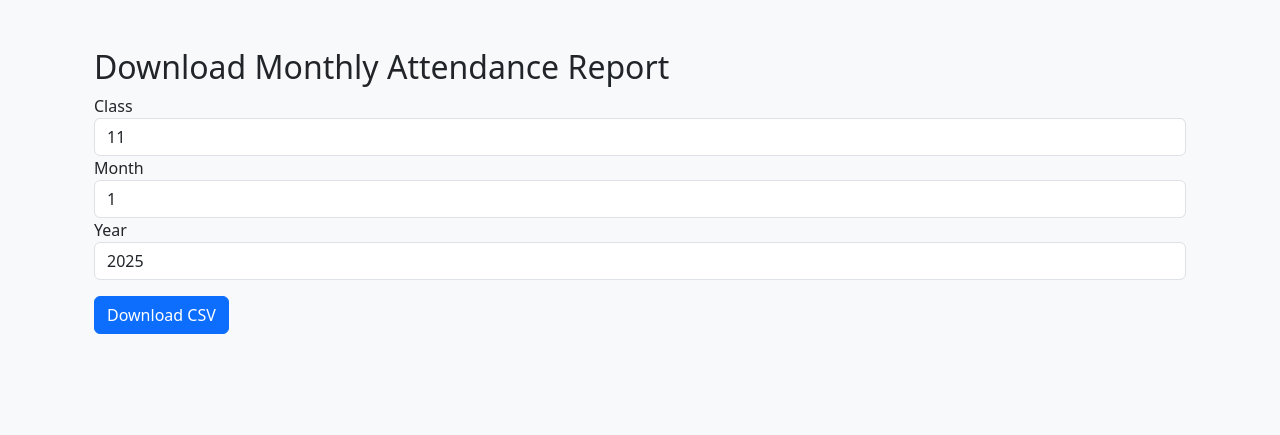
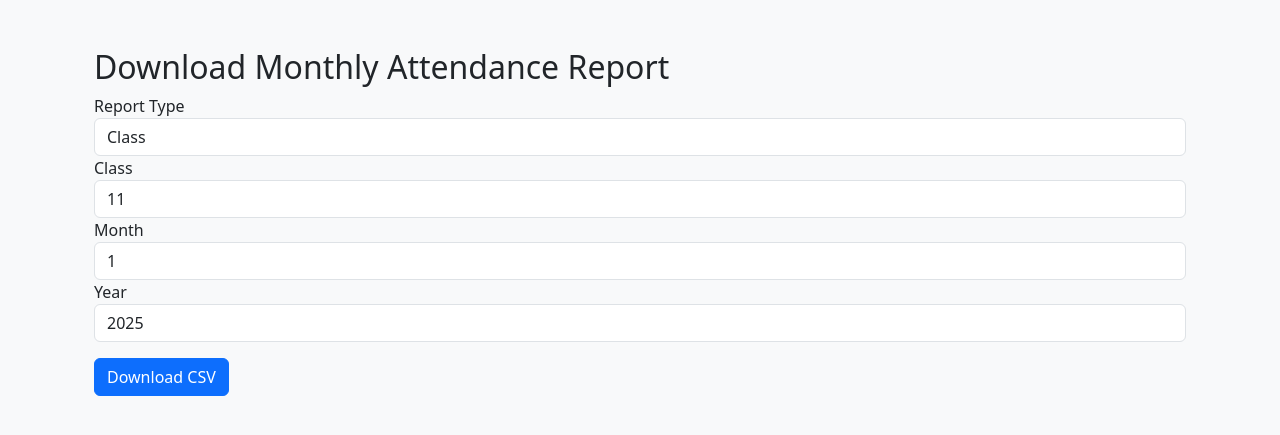
Before and after one commit to mourishantony/face_attendance_flask, a Flask app: page /monthly_report in a window 1280 px wide. Shown: the part 56-491 px from the top of the page. Run offline with Flask 3, Linux system fonts and the light colour scheme; the visitor is signed in with stand-in values (Sample User, id 1).

Commit message:
reprt bug fixed

```diff
--- a/app.py
+++ b/app.py
@@ -180,49 +180,83 @@ def api_recognize():
         "within_window": within_attendance_window(tz_now),
     })
 
-# ------------------ Monthly Report ------------------
+
+from calendar import monthrange
 @app.route("/monthly_report", methods=["GET", "POST"])
 @login_required
 def monthly_report():
     if request.method == "POST":
         class_name = request.form.get("class_name")
+        role = request.form.get("role")  # student or staff
         month = int(request.form.get("month"))
         year = int(request.form.get("year"))
 
-        # Query all students in that class
-        people = Person.query.filter_by(class_name=class_name).all()
+        num_days = monthrange(year, month)[1]
+        today = date.today()
+
+        # Query people
+        if role == "student":
+            people = Person.query.filter_by(class_name=class_name, role="student").all()
+        else:  # staff
+            people = Person.query.filter_by(role="staff").all()
 
         # Build CSV
-        rows = [("Date", "Name", "Class", "Status", "Marked At (UTC)")]
+        header = ["Name"] + [f"{day:02d}" for day in range(1, num_days + 1)]
+        rows = [header]
 
-        from calendar import monthrange
-        num_days = monthrange(year, month)[1]
+        for p in people:
+            row = [p.name]
+            for d in range(1, num_days + 1):
+                dt = date(year, month, d)
 
-        for d in range(1, num_days + 1):
-            dt = date(year, month, d)
-            mark_absent_for_day(dt)
+                if dt <= today:
+                    # only mark absents for past or current day
+                    mark_absent_for_day(dt)
 
-            for p in people:
-                rec = Attendance.query.filter_by(person_id=p.id, date=dt)\
-                                      .order_by(Attendance.timestamp.asc()).first()
-                status = rec.status if rec else "absent"
-                ts = rec.timestamp.isoformat() if rec else ""
-                rows.append((dt.isoformat(), p.name, p.class_name or "", status, ts))
+                    rec = (
+                        Attendance.query.filter_by(person_id=p.id, date=dt, status="present")
+                        .order_by(Attendance.timestamp.asc())
+                        .first()
+                    )
 
+                    if rec:
+                        local_ts = rec.timestamp.astimezone(get_tz())
+                        cell = f"Present ({local_ts.strftime('%H:%M:%S')})"
+                    else:
+                        cell = "Absent"
+                else:
+                    # leave future days blank
+                    cell = ""
+
+                row.append(cell)
+            rows.append(row)
+
+        # Return CSV
         mem = io.StringIO()
         writer = csv.writer(mem)
         writer.writerows(rows)
         mem.seek(0)
-        return send_file(io.BytesIO(mem.getvalue().encode("utf-8")),
-                         as_attachment=True,
-                         download_name=f"attendance_{class_name}_{year}-{month:02d}.csv",
-                         mimetype="text/csv")
 
-    # Pass current year explicitly
+        filename = (
+            f"attendance_{role}_{class_name}_{year}-{month:02d}.csv"
+            if role == "student"
+            else f"attendance_staff_{year}-{month:02d}.csv"
+        )
+
+        return send_file(
+            io.BytesIO(mem.getvalue().encode("utf-8")),
+            as_attachment=True,
+            download_name=filename,
+            mimetype="text/csv",
+        )
+
+    # Collect available classes for dropdown
     classes = db.session.query(Person.class_name).distinct().all()
-    return render_template("monthly_report.html",
-                           classes=[c[0] for c in classes if c[0]],
-                           current_year=datetime.now().year)# ------------------ Kiosk & Health ------------------
+    return render_template(
+        "monthly_report.html",
+        classes=[c[0] for c in classes if c[0]],
+        current_year=datetime.now().year,
+    )
 
 @app.route("/kiosk")
 def kiosk():
--- a/templates/monthly_report.html
+++ b/templates/monthly_report.html
@@ -4,13 +4,22 @@
   <h2>Download Monthly Attendance Report</h2>
   <form method="POST">
     <div class="form-group">
+      <label for="report_type">Report Type</label>
+      <select name="report_type" class="form-control" id="report_type" required>
+        <option value="class">Class</option>
+        <option value="staff">Staff</option>
+      </select>
+    </div>
+
+    <div class="form-group" id="class_group">
       <label for="class_name">Class</label>
-      <select name="class_name" class="form-control" required>
+      <select name="class_name" class="form-control">
         {% for c in classes %}
         <option value="{{c}}">{{c}}</option>
         {% endfor %}
       </select>
     </div>
+
     <div class="form-group">
       <label for="month">Month</label>
       <select name="month" class="form-control">
@@ -19,11 +28,25 @@
         {% endfor %}
       </select>
     </div>
+
     <div class="form-group">
       <label for="year">Year</label>
       <input type="number" name="year" class="form-control" value="{{ current_year }}" required>
     </div>
+
     <button type="submit" class="btn btn-primary mt-3">Download CSV</button>
   </form>
 </div>
+
+<script>
+  // Hide/Show class dropdown based on selection
+  document.getElementById("report_type").addEventListener("change", function () {
+    const classGroup = document.getElementById("class_group");
+    if (this.value === "staff") {
+      classGroup.style.display = "none";
+    } else {
+      classGroup.style.display = "block";
+    }
+  });
+</script>
 {% endblock %}
```
